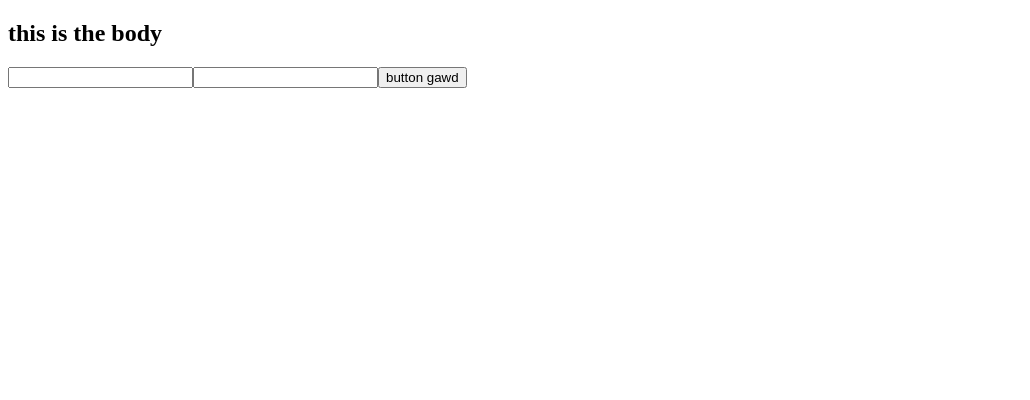
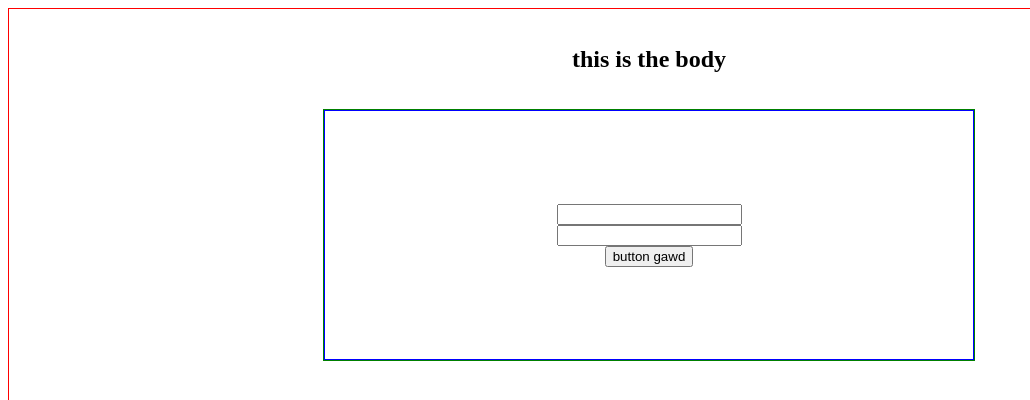
Before and after one commit to BrandonLRobinson1/codeLove, a website: page client/index.html in a window 1280 px wide. Shown: the top 400 px of the page, without its empty margins (0-1030 px from the left). Drawn offline with nearby package versions, Linux system fonts and the light colour scheme.

Commit message:
basic styling

```diff
--- /dev/null
+++ b/client/index.css
@@ -0,0 +1,36 @@
+html {
+  height: 100%;
+  width: 100%;
+}
+
+body {
+  height: 100%;
+  width: 100%;
+  border: 1px solid red;
+}
+
+h2 {
+  width: 100%;
+  height: 100px;
+  margin: 0 auto;
+  display: flex;
+  align-items: center;
+  justify-content: center;
+}
+
+#form {
+  margin: 0 auto;
+  width: 650px;
+  height: 250px;
+  border: 1px solid green;
+  display: flex;
+}
+
+.supaForm {
+  border: 1px solid blue;
+  display: flex;
+  flex-direction: column;
+  width: 100%;
+  align-items: center;
+  justify-content: center;
+}
--- a/client/index.html
+++ b/client/index.html
@@ -5,6 +5,7 @@
   <meta name="viewport" content="width=device-width, initial-scale=1.0">
   <meta http-equiv="X-UA-Compatible" content="ie=edge">
   <script src="https://unpkg.com/axios/dist/axios.min.js"></script>
+  <link rel="stylesheet" type="text/css" href="./index.css">
   <title>Document</title>
 </head>
 <body>
--- a/client/js/jsMain.js
+++ b/client/js/jsMain.js
@@ -29,10 +29,10 @@ getByClass('supaForm')[0].append(name);
 getByClass('supaForm')[0].append(password);
 getByClass('supaForm')[0].append(button);
 
-document.getElementsByClassName('buttonBoys')[0].addEventListener("click", function(e) {
+document.getElementsByClassName('buttonBoys')[0].addEventListener("click", function(e){
   e.preventDefault();
-  let nameVal = name.value;
-  let passVal = password.value;
+  const nameVal = name.value;
+  const passVal = password.value;
 
   axios(`/logthename/${nameVal}`)
     .then(data => console.log('🏀', data))
```
